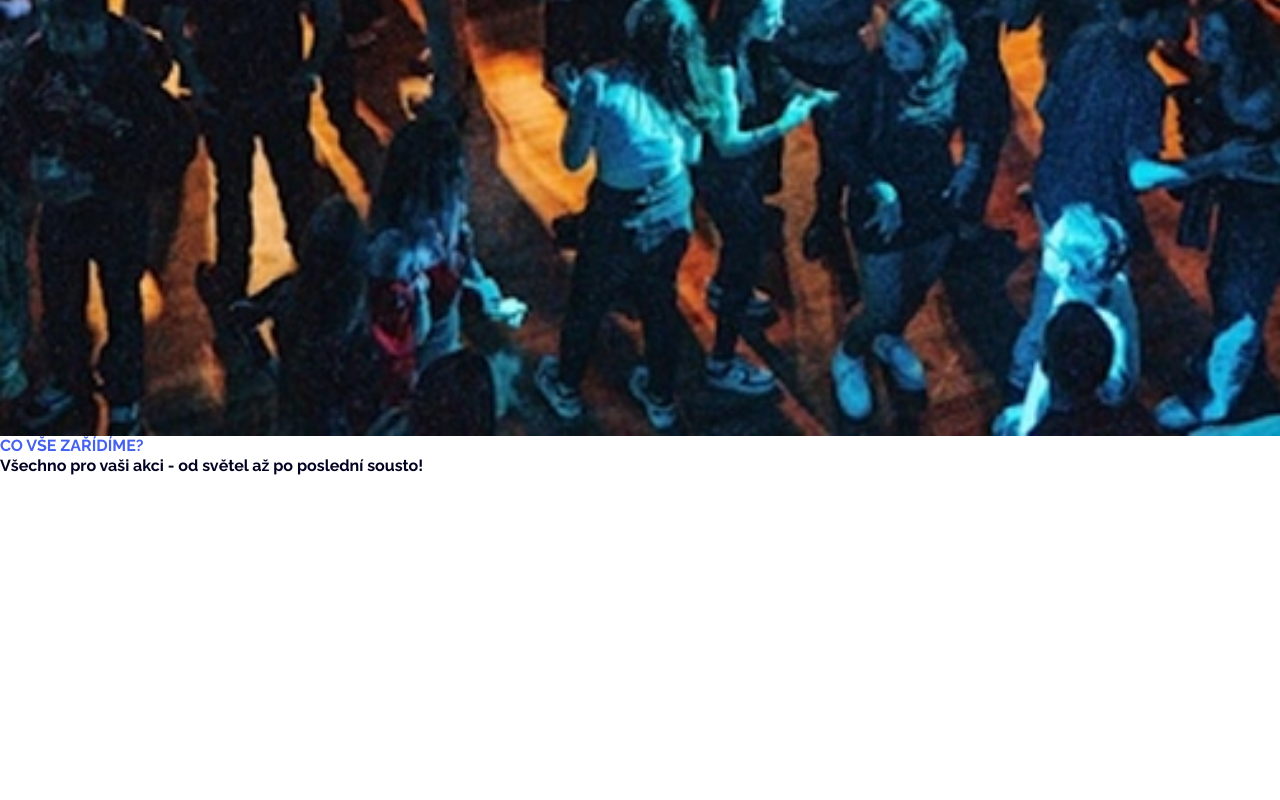
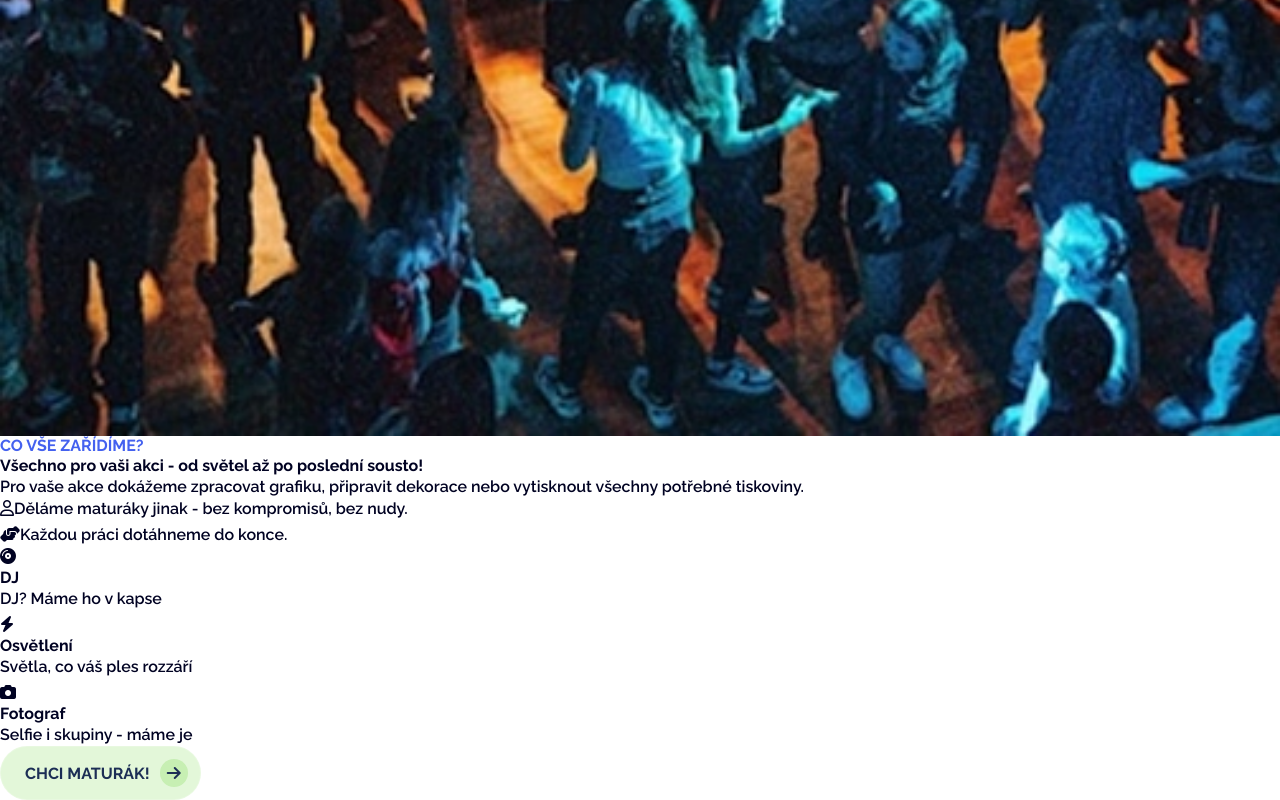
Before and after one commit to bobcermak/3kprods.cz, a Next.js app: page / in a window 1280 px wide. Shown: the part 2909-3709 px from the top of the page. Before the commit the page ends 3385 px from the top, so only its background shows below. Built offline with nearby package versions, Linux system fonts and the light colour scheme.

Commit message:
Add InfoCard component and update Home layout with service details

```diff
--- a/app/page.tsx
+++ b/app/page.tsx
@@ -1,4 +1,4 @@
-import { Navbar, Li, H1, P, Ul, Button, Badge, H2, H3 } from "@/components";
+import { Navbar, Li, H1, P, Ul, Button, Badge, H2, H3, InfoCard } from "@/components";
 import Image from "next/image";
 
 const Home = () => {
@@ -54,15 +54,34 @@ const Home = () => {
             </article>
               <figure>
                 <Image className="img-responsive" src="/images/content/prom-image.webp" alt="3kprods - maturák" loading="lazy" width={504} height={548}/>
-            </figure>
+              </figure>
           </div>
         </section>
       </header>
       <main>
-        <header>
-          <H2>Co vše zařídíme?</H2>
-          <H3>Všechno pro vaši <span>akci</span> - od světel až po poslední <span>sousto</span>!</H3>
-        </header>
+        <section>
+          <div>
+            <header>
+              <H2>Co vše zařídíme?</H2>
+              <H3>Všechno pro vaši <span>akci</span> - od světel až po poslední <span>sousto</span>!</H3>
+            </header>
+            <div>
+              <P>Pro vaše akce dokážeme zpracovat grafiku, připravit dekorace nebo vytisknout všechny potřebné tiskoviny.</P>
+              <Ul>
+                <Li><i className="fa-regular fa-user"></i>Děláme maturáky jinak - bez kompromisů, bez nudy.</Li>
+                <Li><i className="fa-solid fa-handshake-angle"></i>Každou práci dotáhneme do konce.</Li>
+              </Ul>
+            </div>
+            <div>
+              <Ul>
+                <Li><InfoCard icon={<i className="fa-solid fa-compact-disc"></i>} title="DJ">DJ? Máme ho v kapse</InfoCard></Li>
+                <Li><InfoCard icon={<i className="fa-solid fa-bolt"></i>} title="Osvětlení">Světla, co váš ples rozzáří</InfoCard></Li>
+                <Li><InfoCard icon={<i className="fa-solid fa-camera"></i>} title="Fotograf">Selfie i skupiny - máme je</InfoCard></Li>
+              </Ul>
+              <Button link="#" variant="secondary">Chci maturák!</Button>
+            </div>
+          </div>
+          </section>
       </main>
       {/* <footer>
 
--- a/components/buttons/Button.tsx
+++ b/components/buttons/Button.tsx
@@ -15,8 +15,8 @@ type ButtonProps = {
 const Button: FC<ButtonProps> = ({ isLink = true, link = "#", variant = "primary", isArrow = true, onClick, children }) => {
   const baseStyles: string = `inline-block pl-6 ${isArrow ? "pr-3" : "pr-6"} py-3 no-underline rounded-[2.5rem] text-body font-bold text-center uppercase cursor-pointer w-fit backdrop-blur-xl backdrop-saturate-150 border border-white/20 transition-colors duration-250 ease-in-out ${isArrow ? "group" : ""}`;
   const variantStyles: Record<"primary" | "secondary", string> = {
-    primary: `bg-[#4461EF]/50 text-white hover:bg-[#4461EF]/70 hover:shadow-sm`,
-    secondary: `bg-[#C7EFB3]/50 text-blue hover:bg-[#C7EFB3]/70 hover:shadow-sm`
+    primary: `bg-[#4461EF]/50 text-white hover:bg-[#4461EF]/70`,
+    secondary: `bg-[#C7EFB3]/50 text-blue hover:bg-[#C7EFB3]/80`
   };
   const combinedClasses: string = twMerge(baseStyles, variantStyles[variant]);
   const external: boolean = link ? link.startsWith("http") : false;
--- /dev/null
+++ b/components/cards/InfoCard.tsx
@@ -0,0 +1,20 @@
+import { P, H3 } from '@/components'
+import { FC } from 'react'
+
+type InfoCardProps = {
+    icon?: React.ReactNode,
+    title: string,
+    children: React.ReactNode
+}
+const InfoCard: FC<InfoCardProps> = ({ icon, title, children }) => {
+  return (
+    <div>
+        <div>
+            {icon}
+            <H3>{title}</H3>
+        </div>
+        <P>{children}</P>
+    </div>
+  )
+}
+export default InfoCard
--- a/components/index.ts
+++ b/components/index.ts
@@ -8,3 +8,4 @@ export { default as Li } from './typography/list/Li';
 export { default as Button } from './buttons/Button';
 export { default as Navbar } from './header/Navbar';
 export { default as Badge } from './badges/Badge';
+export { default as InfoCard } from './cards/InfoCard';
```
